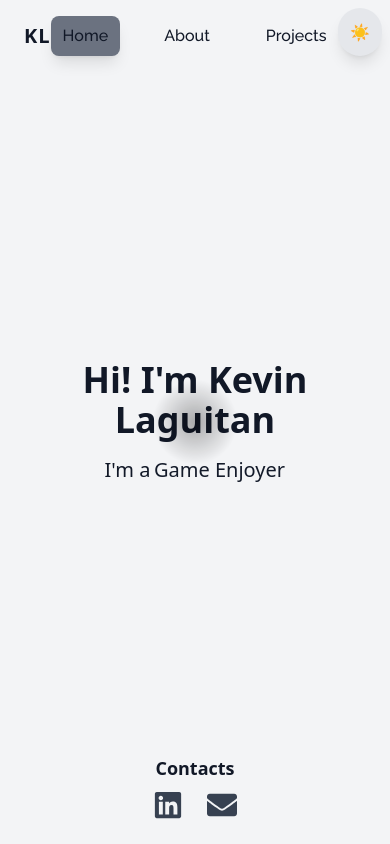
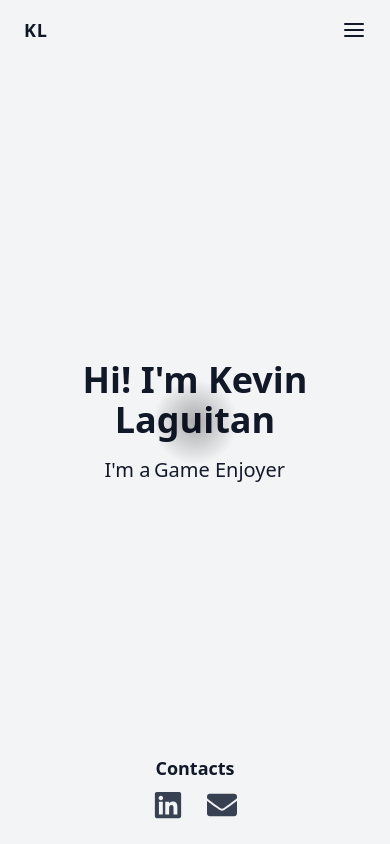
Before and after one commit to Kevin-MeepL/my-portfolio, a React (Vite) app: page / in a window 390 px wide. Built offline with nearby package versions, Linux system fonts and the light colour scheme.

Commit message:
modified the contact icons to dock on bottom and the menu for mobile view

```diff
--- a/src/component/FloatingNav.jsx
+++ b/src/component/FloatingNav.jsx
@@ -1,9 +1,11 @@
 import React, { useState, useEffect } from "react";
 import ThemeToggle from "./ThemeToggle";
+import { FiMenu, FiX } from "react-icons/fi"; // Import icons for mobile menu
 
 const Navbar = () => {
   const [scrolling, setScrolling] = useState(false);
   const [activeSection, setActiveSection] = useState("home");
+  const [isOpen, setIsOpen] = useState(false); // Toggle for mobile menu
 
   useEffect(() => {
     const scrollContainer = document.getElementById("scroll-container");
@@ -17,11 +19,7 @@ const Navbar = () => {
         const element = document.getElementById(section);
         if (element) {
           const rect = element.getBoundingClientRect();
-          console.log(`Section: ${section}, Top: ${rect.top}, Bottom: ${rect.bottom}`);
-
-          // Adjust condition to work inside scroll container
           if (rect.top <= window.innerHeight / 2 && rect.bottom >= window.innerHeight / 2) {
-            console.log(`✅ Setting active section to: ${section}`);
             currentSection = section;
           }
         }
@@ -35,24 +33,24 @@ const Navbar = () => {
   }, []);
 
   return (
-    <nav
-      className={`fixed top-0 left-0 w-full px-6 py-4 z-40 flex items-center justify-between transition-all duration-300 ${
-        scrolling ? "bg-gray-900 bg-opacity-0 shadow-md" : "bg-transparent"
-      }`}
-    >
-      {/* Left Side: Icon Version of Your Name */}
-      <div className=" font-bold text-xl tracking-wider bg-gray-100 dark:bg-gray-900 text-gray-900 dark:text-white">KL</div>
+    <nav className={`fixed top-0 left-0 w-full px-6 py-4 z-40 flex items-center justify-between transition-all duration-300 ${
+      scrolling ? "bg-gray-900 bg-opacity-50 shadow-md" : "bg-transparent"
+    }`}>
+      {/* Left Side: Logo */}
+      <div className="text-lg md:text-xl font-bold tracking-wider text-gray-900 dark:text-white">
+        KL
+      </div>
 
-      {/* Center: Text-Based Navigation */}
-      <div className="flex gap-8 font-semibold bg-gray-100 dark:bg-gray-900 text-gray-900 dark:text-white">
+      {/* Desktop Menu */}
+      <div className="hidden md:flex gap-6 font-semibold text-gray-900 dark:text-white">
         {["home", "about", "projects"].map((section) => (
           <a
             key={section}
             href={`#${section}`}
-            className={`relative px-3 py-2 transition-all rounded-lg raleway-medium ${
+            className={`relative px-3 py-2 rounded-lg transition-all ${
               activeSection === section
-                ? "bg-gray-500 shadow-lg"
-                : "hover:bg-gray-600"
+                ? "bg-gray-500 bg-opacity-50 shadow-lg"
+                : "hover:bg-gray-600 bg-opacity-30"
             }`}
           >
             {section.charAt(0).toUpperCase() + section.slice(1)}
@@ -60,8 +58,31 @@ const Navbar = () => {
         ))}
       </div>
 
-      {/* Right Side: Theme Toggle */}
-      <div className="ml-8">
+      {/* Mobile Menu Toggle */}
+      <button className="md:hidden text-2xl text-gray-900 dark:text-white" onClick={() => setIsOpen(!isOpen)}>
+        {isOpen ? <FiX /> : <FiMenu />}
+      </button>
+
+      {/* Mobile Menu (Dropdown) */}
+      {isOpen && (
+        <div className="absolute top-16 left-0 w-full bg-gray-900 bg-opacity-90 text-white flex flex-col items-center md:hidden">
+          {["home", "about", "projects"].map((section) => (
+            <a
+              key={section}
+              href={`#${section}`}
+              className={`w-full text-center py-3 ${
+                activeSection === section ? "bg-gray-700" : "hover:bg-gray-800"
+              }`}
+              onClick={() => setIsOpen(false)}
+            >
+              {section.charAt(0).toUpperCase() + section.slice(1)}
+            </a>
+          ))}
+        </div>
+      )}
+
+      {/* Theme Toggle */}
+      <div className="hidden md:block ml-8">
         <ThemeToggle />
       </div>
     </nav>
--- a/src/component/Home.jsx
+++ b/src/component/Home.jsx
@@ -2,7 +2,6 @@ import React, { useState, useEffect } from "react";
 import { FaLinkedin, FaEnvelope } from "react-icons/fa"; // FontAwesome icons
 
 const HomeSection = () => {
-  // Dynamic tagline setup
   const [tagline, setTagline] = useState("Software Engineer");
   const [fade, setFade] = useState(true);
   const descriptions = [
@@ -48,10 +47,10 @@ const HomeSection = () => {
         </span>
       </div>
 
-      {/* Contacts Section */}
-      <div className="absolute bottom-6 flex flex-col items-center">
+      {/* Contacts Section Docked to Bottom */}
+      <div className="absolute bottom-6 w-full flex flex-col items-center">
         <p className="text-lg font-semibold mb-2">Contacts</p>
-        <div className="flex space-x-6">
+        <div className="flex gap-6 justify-center">
           <a
             href="https://www.linkedin.com/in/kevin-laguitan-a52b94272/"
             target="_blank"
```
